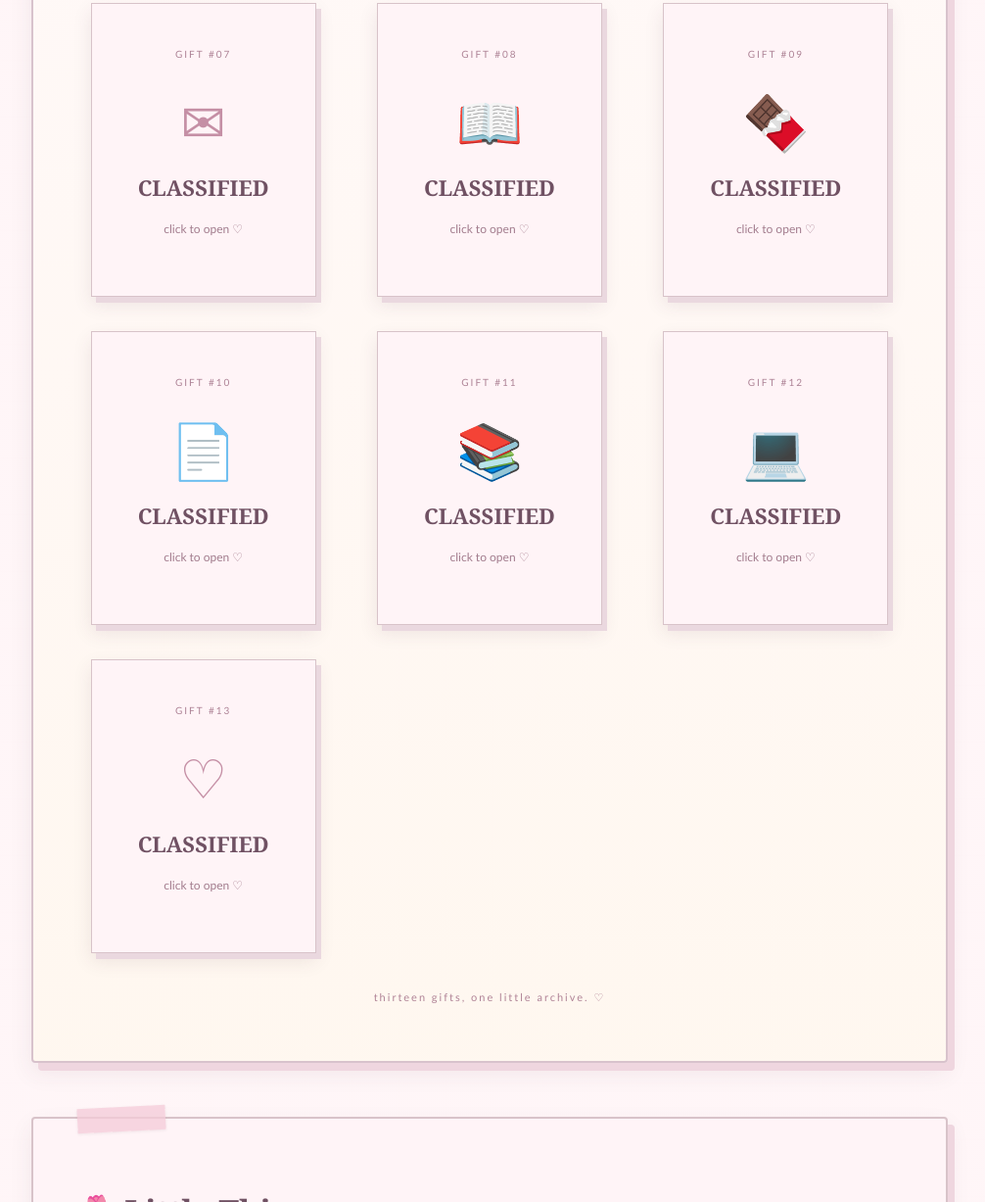
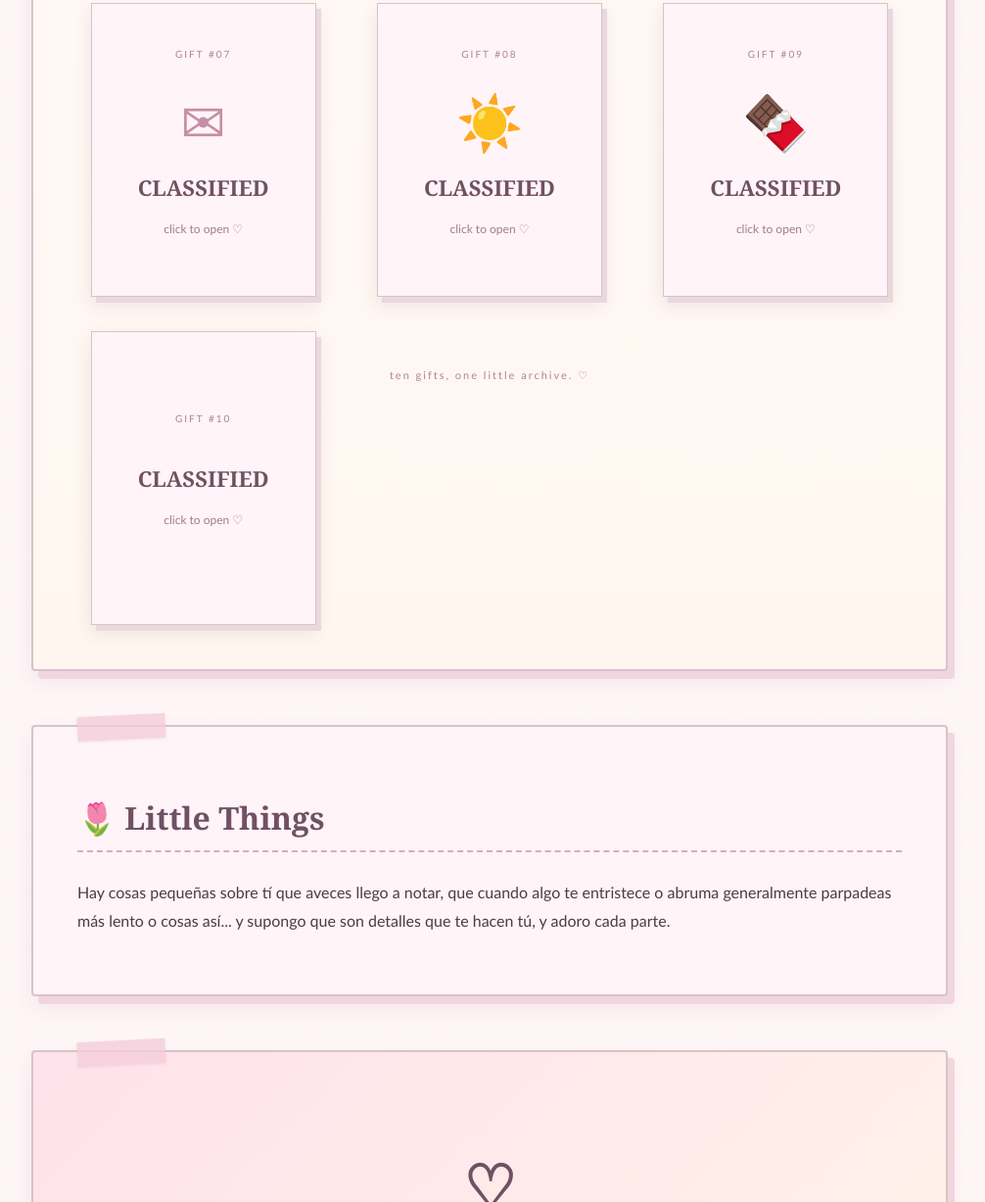
Before and after one commit to fifichu1-dev/Dear-Tom.., a plain HTML site: page index.html in a window 1280 px wide. Shown: the part 5814-7041 px from the top of the page at 98% size, without its empty margins (260-1266 px from the left). Drawn offline with Linux system fonts and the light colour scheme.

Commit message:
Add files via upload

```diff
--- a/index.html
+++ b/index.html
@@ -699,7 +699,7 @@
                     </h3>
 
                     <p>
-                        No sé amor, no ví Harry Potter. ♡
+                        no sé, no ví Harry potter. ♡
                     </p>
 
                     <span class="gift-heart">
@@ -722,7 +722,7 @@
                     </span>
 
                     <div class="gift-icon">
-                        📖
+                        ☀️
                     </div>
 
                     <h3>
@@ -743,11 +743,11 @@
                     </span>
 
                     <h3>
-                        Mini librito
+                        APOLLOOOo
                     </h3>
 
                     <p>
-                        Una PEQUEÑA sorpresa para vos. ♡
+                        ya all know I'm a fan of catchy songs. ♡
                     </p>
 
                     <span class="gift-heart">
@@ -806,8 +806,7 @@
 
             </div>
 
-
-            <!-- GIFT 10 -->
+ <!-- GIFT 10 -->
 
             <div class="gift-card" onclick="openGift(this)">
 
@@ -818,7 +817,7 @@
                     </span>
 
                     <div class="gift-icon">
-                        📄
+
                     </div>
 
                     <h3>
@@ -839,11 +838,11 @@
                     </span>
 
                     <h3>
-                        PDF
+                        YoOOo
                     </h3>
 
                     <p>
-                        Woww¿ ♡
+                        creo que no se puede, bueno x
                     </p>
 
                     <span class="gift-heart">
@@ -855,155 +854,8 @@
             </div>
 
 
-            <!-- GIFT 11 -->
-
-            <div class="gift-card" onclick="openGift(this)">
-
-                <div class="gift-front">
-
-                    <span class="gift-number">
-                        GIFT #11
-                    </span>
-
-                    <div class="gift-icon">
-                        📚
-                    </div>
-
-                    <h3>
-                        CLASSIFIED
-                    </h3>
-
-                    <p>
-                        click to open ♡
-                    </p>
-
-                </div>
-
-
-                <div class="gift-back">
-
-                    <span class="gift-number">
-                        GIFT #11 — UNLOCKED
-                    </span>
-
-                    <h3>
-                        Libro
-                    </h3>
-
-                    <p>
-                        SÉ QUE NO TE GUSTA LEER, pero quizá este sí. ♡
-                    </p>
-
-                    <span class="gift-heart">
-                        ♡
-                    </span>
-
-                </div>
-
-            </div>
-
-
-            <!-- GIFT 12 -->
-
-            <div class="gift-card" onclick="openGift(this)">
-
-                <div class="gift-front">
-
-                    <span class="gift-number">
-                        GIFT #12
-                    </span>
-
-                    <div class="gift-icon">
-                        💻
-                    </div>
-
-                    <h3>
-                        CLASSIFIED
-                    </h3>
-
-                    <p>
-                        click to open ♡
-                    </p>
-
-                </div>
-
-
-                <div class="gift-back">
-
-                    <span class="gift-number">
-                        GIFT #12 — UNLOCKED
-                    </span>
-
-                    <h3>
-                        Página web
-                    </h3>
-
-                    <p>
-                        Esto fue un dolor de cabeza. ♡
-                    </p>
-
-                    <span class="gift-heart">
-                        ♡
-                    </span>
-
-                </div>
-
-            </div>
-
-
-            <!-- GIFT 13 -->
-
-            <div class="gift-card" onclick="openGift(this)">
-
-                <div class="gift-front">
-
-                    <span class="gift-number">
-                        GIFT #13
-                    </span>
-
-                    <div class="gift-icon">
-                        ♡
-                    </div>
-
-                    <h3>
-                        CLASSIFIED
-                    </h3>
-
-                    <p>
-                        click to open ♡
-                    </p>
-
-                </div>
-
-
-                <div class="gift-back">
-
-                    <span class="gift-number">
-                        GIFT #13 — UNLOCKED
-                    </span>
-
-                    <h3>
-                        Yo
-                    </h3>
-
-                    <p>
-                        Esta es un poquito difícil de envolver. ♡
-                    </p>
-
-                    <span class="gift-heart">
-                        ♡
-                    </span>
-
-                </div>
-
-            </div>
-
-
-        </div>
-
-
         <p class="gifts-footer">
-            thirteen gifts, one little archive. ♡
+            ten gifts, one little archive. ♡
         </p>
 
     </section>
```
